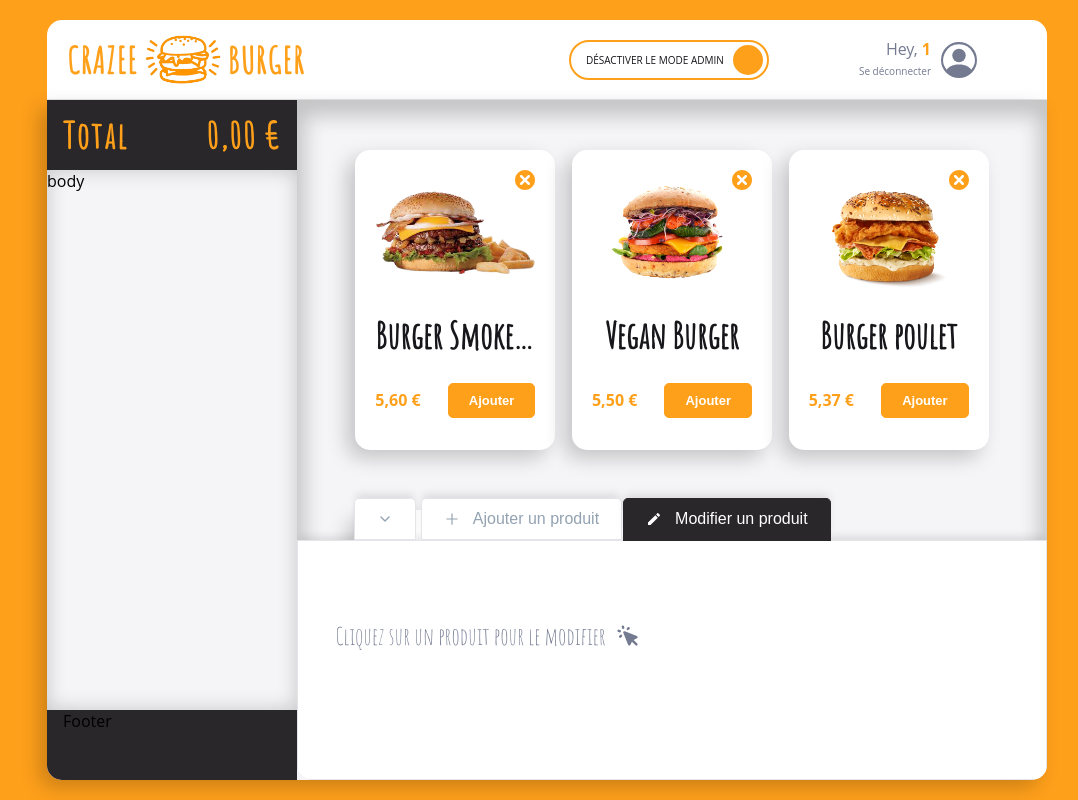
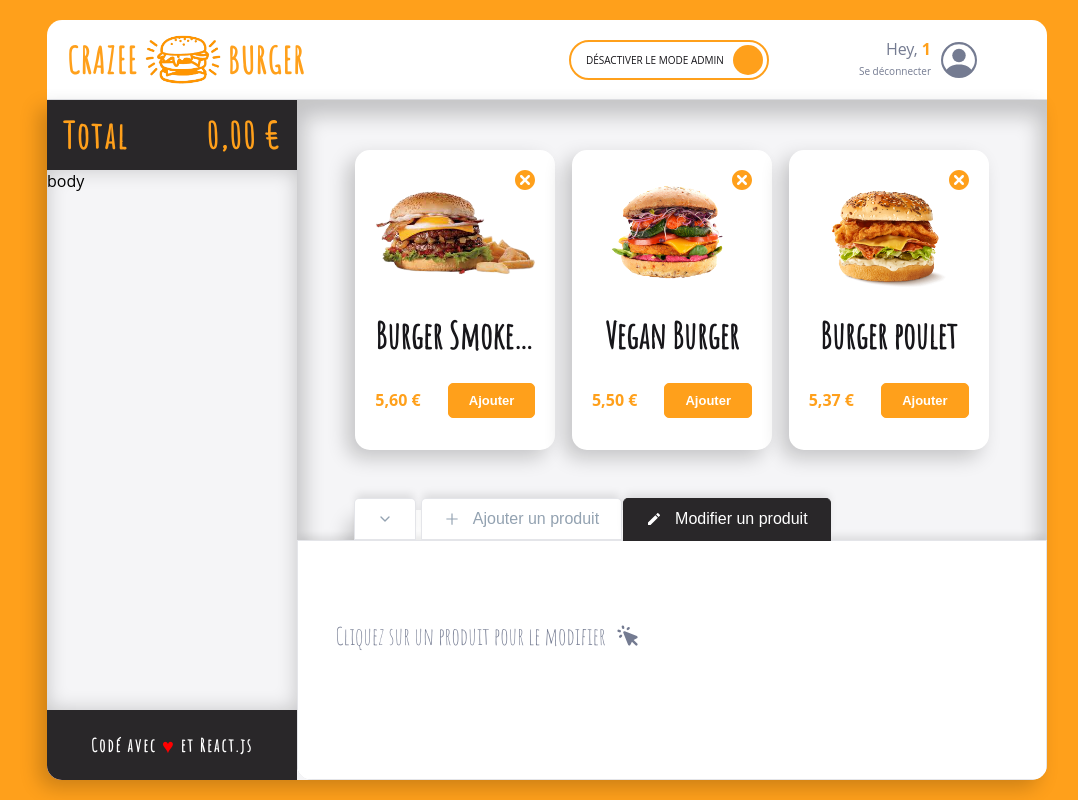
Before and after one commit to NFiker/crazee-burger, a React (Vite) app: page /order/1 in a window 1280 px wide. Shown: the whole page, without its empty margins (93-1171 px from the left). Built offline with nearby package versions, Linux system fonts and the light colour scheme; a web font is replaced by a local one.

Commit message:
✨F10: BASKET > Add Footer

```diff
--- a/src/components/pages/order/main/basket/Basket.jsx
+++ b/src/components/pages/order/main/basket/Basket.jsx
@@ -3,6 +3,7 @@ import { theme } from "../../../../../theme";
 import Header from "../../../../reusable-ui/Header";
 import Total from "./Total";
 import { formatPrice } from "../../../../../utils/maths";
+import Footer from "./Footer";
 
 export default function Basket() {
   return (
@@ -11,7 +12,7 @@ export default function Basket() {
         <Total amountToPay={formatPrice(0)} />
       </Header>
       <div className="body">body</div>
-      <Header>Footer</Header>
+      <Footer />
     </BasketStyled>
   );
 }
--- a/src/components/pages/order/main/basket/Footer.jsx
+++ b/src/components/pages/order/main/basket/Footer.jsx
@@ -1,5 +1,32 @@
-import React from "react";
+import styled from "styled-components";
+import Header from "../../../../reusable-ui/Header";
+import { theme } from "../../../../../theme";
 
 export default function Footer() {
-  return <div>Footer</div>;
+  return (
+    <Header>
+      <FooterStyled>
+        Codé avec <span className="heart">&hearts;</span> et React.js
+      </FooterStyled>
+      ;
+    </Header>
+  );
 }
+
+const FooterStyled = styled.div`
+  height: 100%;
+  display: flex;
+  align-items: center;
+  justify-content: center;
+  color: ${theme.colors.white};
+  font-family: ${theme.fonts.style.brandFont};
+  font-size: ${theme.fonts.size.P1};
+  font-weight: ${theme.fonts.weight.bold};
+  letter-spacing: 2px;
+
+  .heart {
+    color: red;
+    font-size: ${theme.fonts.size.P2};
+    padding: 5px;
+  }
+`;
```
